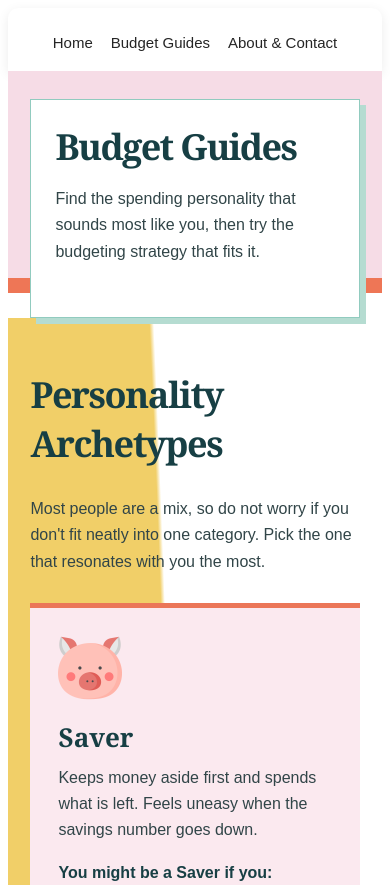
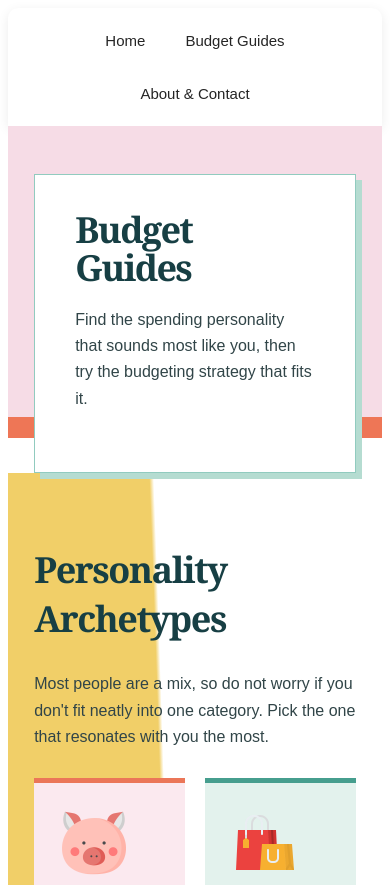
Before and after one commit to svtrox/PesoNality, a plain HTML site: page budgetguides.html in a window 390 px wide. Shown: the top 885 px of the page. Drawn offline with Linux system fonts and the light colour scheme.

Commit message:
Removed @media

```diff
--- a/budgetguides.html
+++ b/budgetguides.html
@@ -47,22 +47,6 @@
         .navbar li a:hover,
         .navbar li a:focus-visible {
             background-color: #f2f2f2;
-        }
-
-        @media (max-width: 600px) {
-            .navbar {
-                flex-direction: column;
-                gap: 8px;
-                padding: 14px 8px 8px;
-            }
-
-            .navbar ul {
-                gap: 2px;
-            }
-
-            .navbar li a {
-                padding: 12px 8px;
-            }
         }
 
         /* Homepage content */
@@ -219,39 +203,6 @@
             margin: 12px 0 0;
         }
 
-        /* Homepage layout for smaller screens */
-        @media (max-width: 760px) {
-            .hero {
-                padding: 28px 6% 0;
-            }
-
-            .hero-inner {
-                grid-template-columns: 1fr;
-                justify-items: center;
-            }
-
-            .hero-image {
-                grid-column: 1;
-                grid-row: 1;
-                width: min(82%, 320px);
-            }
-
-            .hero-text {
-                width: 100%;
-                max-width: 520px;
-                margin: -24px 0 0;
-                padding: 28px 24px;
-            }
-
-            .overview {
-                padding: 52px 6%;
-            }
-
-            .overview-grid {
-                grid-template-columns: 1fr;
-                gap: 16px;
-            }
-        }
     </style>
 
     <style>
@@ -267,14 +218,8 @@
         .summary table { width: 100%; border-collapse: collapse; background-color: white; }
         .summary th, .summary td { text-align: left; padding: 14px; border-bottom: 1px solid #91cbbf; }
         .summary th { background-color: #e3f2ed; }
-        @media (max-width: 760px) {
-            .guide-grid { grid-template-columns: 1fr; }
-            .summary th, .summary td { padding: 10px 6px; }
-        }
-        @media (max-width: 600px) {
-            .navbar ul { margin-left: 0; }
-        }
     </style>
+
 </head>
 <body>
     <!-- Header part -->
```
